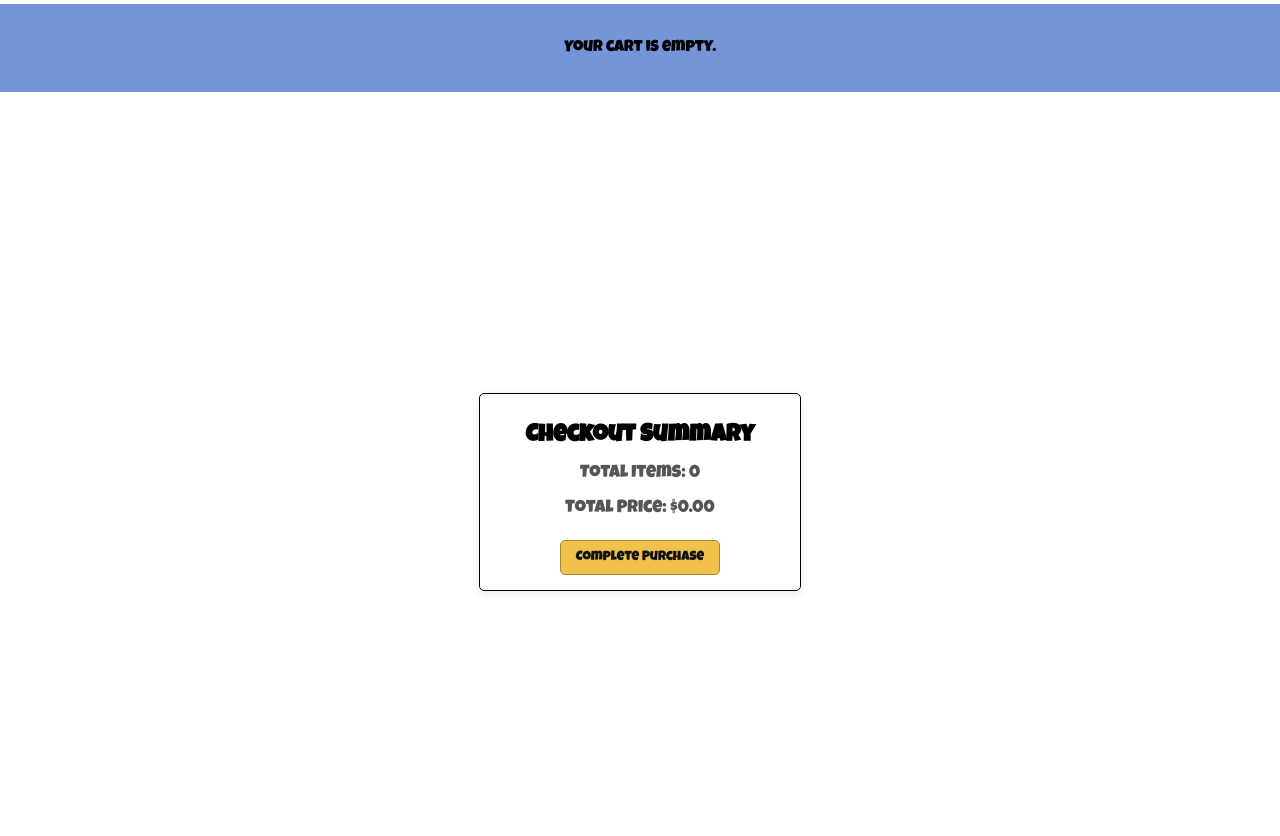
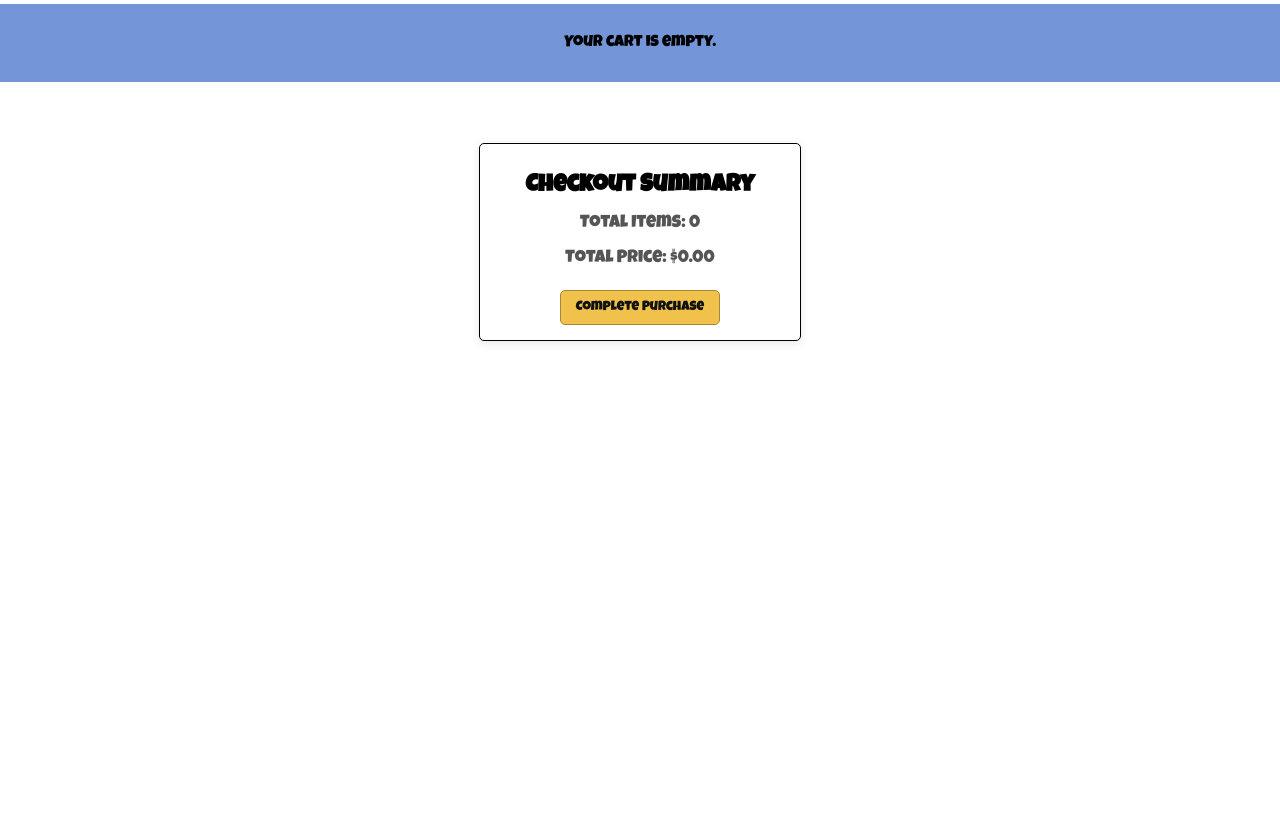
Before and after one commit to winterbitia/pweb-js-P1-2024, a plain HTML site: page public/index.html in a window 1280 px wide. Shown: the part 215-1051 px from the top of the page. After the commit the page ends 800 px from the top, so only its background shows below. Drawn offline with Linux system fonts and the light colour scheme; no server answers.

Commit message:
fix: text centering and gap between 'Your Cart' and 'Checkout Summary'

```diff
--- a/public/index.html
+++ b/public/index.html
@@ -37,7 +37,7 @@
     </div>
 
     <!-- Main Product Catalog Div -->
-    <h2 id="items-header">SHOPSHH</h2>
+    <h2 id="items-header">SHOPSHHH</h2>
     <div id="product-container"></div>
 
     <!-- Cart Div -->
--- a/public/style/cart.css
+++ b/public/style/cart.css
@@ -2,7 +2,7 @@
   display: flex;
   flex-wrap: wrap;
   background-color: #7495d7;
-  padding: 20px;
+  padding: 15px;
   max-height: auto;
   justify-content: center;
   gap: 5px;
--- a/public/style/checkout.css
+++ b/public/style/checkout.css
@@ -35,14 +35,14 @@
 
 #checkout-container {
   display: flex;
-  flex-direction: column; /* memastikan semua elemen dalam kolom */
-  align-items: center;     /* mengatur elemen di tengah secara horizontal */
-  justify-content: center; /* jika ingin di tengah secara vertikal juga */
-  min-height: 100vh;       /* agar seluruh container checkout berada di tengah secara vertikal pada layar */
+  flex-direction: column;
+  align-items: center;
+  justify-content: center;
+  min-height: 40vh;
 }
 
 .checkout-summary {
-    margin: 10px;
+    margin: 5px;
     padding: 10px;
     width: 300px;
 
--- a/public/style/products.css
+++ b/public/style/products.css
@@ -6,9 +6,9 @@
 }
 
 #items-header {
-  text-align: center; /* untuk menyelaraskan teks ke tengah */
-  font-size: 2rem;    /* opsional, untuk ukuran font yang lebih besar */
-  margin: 20px 0;     /* opsional, untuk memberikan margin */
+  text-align: center;
+  font-size: 2rem;
+  margin: 20px 0;
 }
 
 .product {
```
